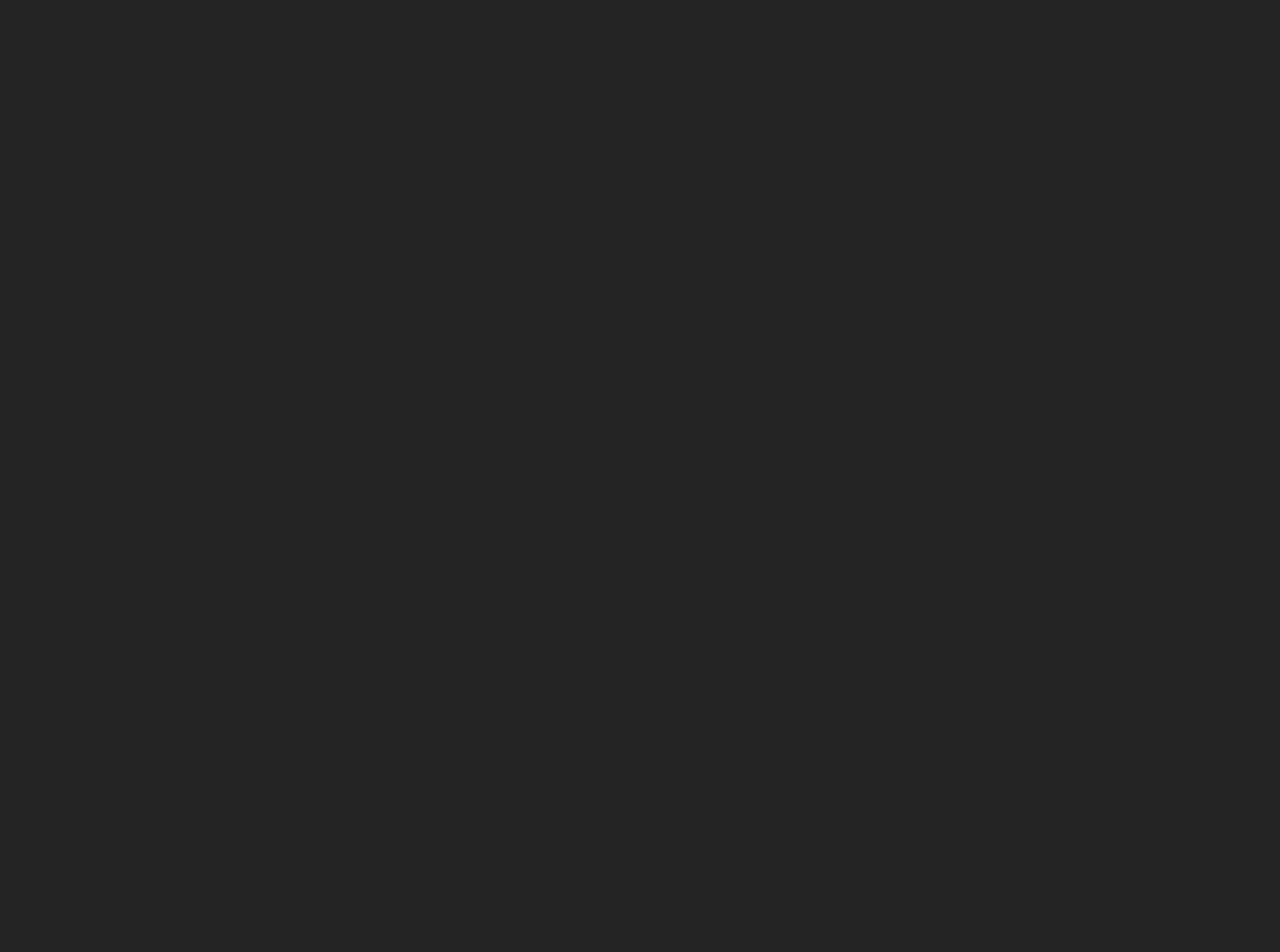
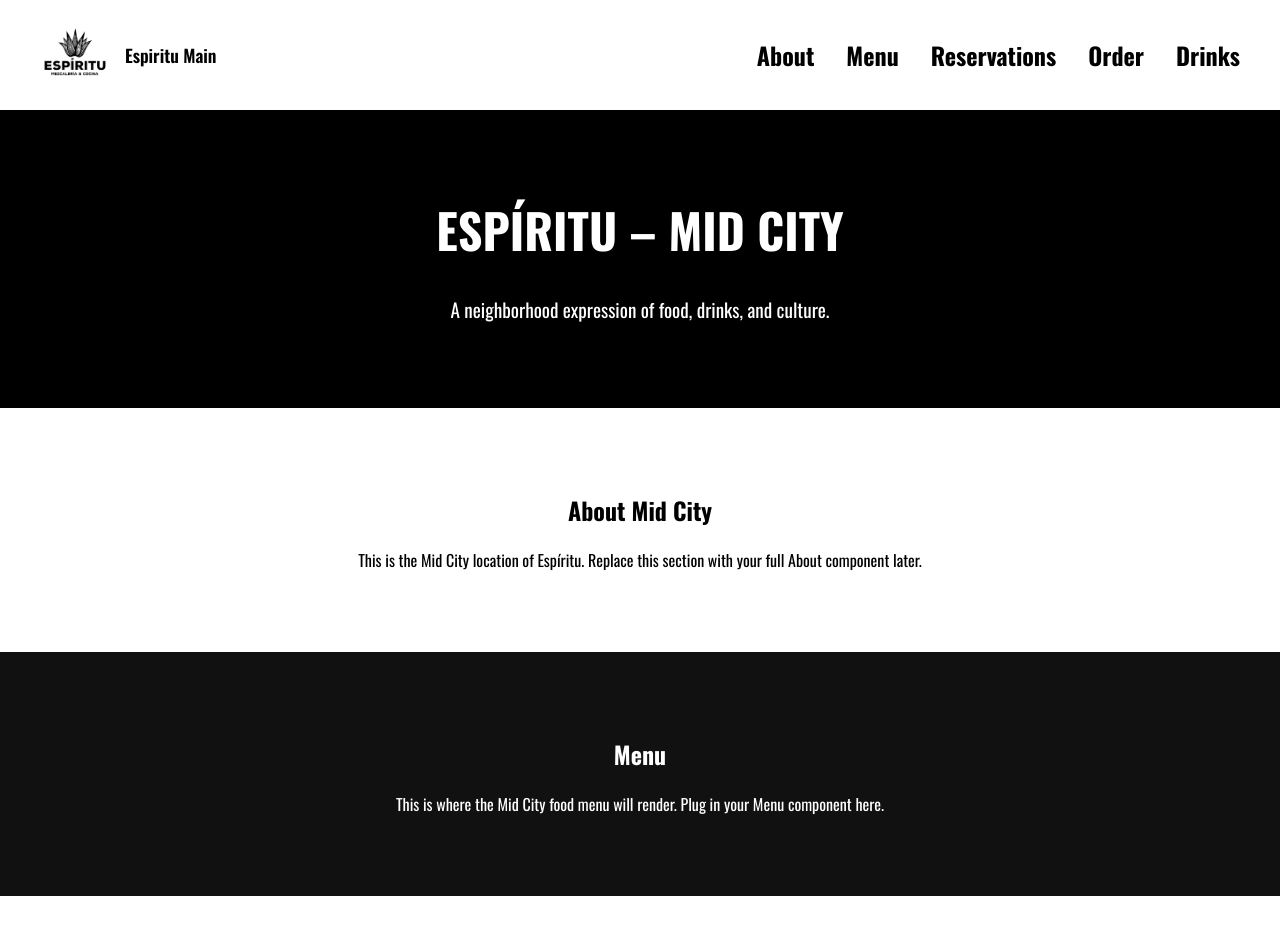
Before and after one commit to ravenhillh/espiritu-site, a React (Vite) app: page /midcity in a window 1280 px wide. Before the commit this address had no page. Shown: the top 952 px of the page. Before the commit the page ends 800 px from the top, so only its background shows below. Built offline with nearby package versions, Linux system fonts and the light colour scheme; a web font is replaced by a local one.

Commit message:
add in midcity started

```diff
--- a/src/App.tsx
+++ b/src/App.tsx
@@ -16,6 +16,7 @@
 import CoffeeAndTeaMenu from "./components/CoffeeAndTeaMenu";
 import MenuPage from "./components/MenuPage";
 import Contact from "./components/Contact";
+import MidCity from "./components/MidCity";
 
 const App = () => {
   return (
@@ -39,6 +40,7 @@
             <Route path="coffee and tea" element={<CoffeeAndTeaMenu />} />{" "}
           </Route>
         </Route>
+        <Route path="midcity" element={<MidCity />} />
       </Routes>
     </Router>
   );
--- /dev/null
+++ b/src/components/MidCity.tsx
@@ -0,0 +1,120 @@
+import { useState } from "react";
+import { Link } from "react-router-dom";
+import EspiIcon from "../assets/espi.jpg";
+
+const MidCity = () => {
+  const [open, setOpen] = useState(false);
+
+  const handleClick = () => {
+    setOpen(false);
+  };
+
+  return (
+    <div className="midcity-page">
+      <div className="midcity-nav">
+        <div className="midcity-left">
+          <Link to="/" className="midcity-home-link">
+            <div className="nav-icon">
+              <img src={EspiIcon} alt="Espi Icon" className="logo-img" />
+            </div>
+            <span className="midcity-home-text">Espiritu Main</span>
+          </Link>
+        </div>
+
+        {/* Desktop Links */}
+        <div className="midcity-nav-links">
+          <a href="#midcity-about">About</a>
+          <a href="#midcity-menu">Menu</a>
+          <a href="#midcity-reservations">Reservations</a>
+          <a href="#midcity-order">Order</a>
+          <a href="#midcity-drinks">Drinks</a>
+        </div>
+
+        {/* Hamburger */}
+        <div
+          className={`midcity-hamburger ${open ? "open" : ""}`}
+          onClick={() => setOpen(!open)}
+        >
+          <span></span>
+          <span></span>
+          <span></span>
+        </div>
+
+        {/* Mobile Menu */}
+        <div className={`midcity-mobile-menu ${open ? "show" : ""}`}>
+          <a href="#midcity-about" onClick={handleClick}>
+            About
+          </a>
+          <a href="#midcity-menu" onClick={handleClick}>
+            Menu
+          </a>
+          <a href="#midcity-reservations" onClick={handleClick}>
+            Reservations
+          </a>
+          <a href="#midcity-order" onClick={handleClick}>
+            Order
+          </a>
+          <a href="#midcity-drinks" onClick={handleClick}>
+            Drinks
+          </a>
+        </div>
+      </div>
+      {/* HERO / TITLE */}
+      <section className="midcity-hero">
+        <h1 className="midcity-title">Espíritu – Mid City</h1>
+        <p className="midcity-subtitle">
+          A neighborhood expression of food, drinks, and culture.
+        </p>
+      </section>
+
+      {/* ABOUT SECTION */}
+      <section id="midcity-about" className="midcity-section light">
+        <h2>About Mid City</h2>
+        <p>
+          This is the Mid City location of Espíritu. Replace this section with
+          your full About component later.
+        </p>
+      </section>
+
+      {/* MENU SECTION */}
+      <section id="midcity-menu" className="midcity-section dark">
+        <h2>Menu</h2>
+        <p>
+          This is where the Mid City food menu will render. Plug in your Menu
+          component here.
+        </p>
+      </section>
+
+      {/* RESERVATIONS SECTION */}
+      <section id="midcity-reservations" className="midcity-section light">
+        <h2>Reservations</h2>
+        <p>Reservation information for the Mid City location goes here.</p>
+        <button className="resy-button">
+          Book a Table <span className="resy-label">Resy</span>
+        </button>
+      </section>
+
+      {/* ORDER ONLINE SECTION */}
+      <section id="midcity-order" className="order-section">
+        <h2 className="order-title">Order Online</h2>
+        <p className="order-text">
+          Order pickup or delivery from our Mid City location.
+        </p>
+        <a href="#" className="order-button">
+          Start Order
+        </a>
+      </section>
+
+      {/* DRINKS MENU SECTION */}
+      <section id="midcity-drinks" className="midcity-section dark">
+        <h2>Drinks Menu</h2>
+        <p>
+          Cocktails, beer, wine, and more. Replace with your DrinkMenu component
+          later.
+        </p>
+      </section>
+    </div>
+  );
+};
+
+export default MidCity;
--- a/src/components/Nav.tsx
+++ b/src/components/Nav.tsx
@@ -13,20 +13,23 @@
   return (
     <div className="navbar">
       <div className="nav-container">
+        <Link to="/midcity" className="logo">
+          <h2 className="nav-link">Espiritu Mid-City</h2>
+        </Link>
         <Link to="/parties" className="logo">
           <h2 className="nav-link">Parties</h2>
         </Link>
         <Link to="/contact" className="logo">
           <h2 className="nav-link">Contact</h2>
         </Link>
-        <Link to="/menu" className="logo">
-          <h2 className="nav-link">Menu</h2>
-        </Link>
         <Link to="/" className="logo">
           <div className="nav-icon">
             <img src={EspiIcon} alt="Espi Icon" className="logo-img" />
           </div>
         </Link>{" "}
+        <Link to="/menu" className="logo">
+          <h2 className="nav-link">Menu</h2>
+        </Link>
         <Link to="/reservations" className="logo">
           <h2 className="nav-link">Reservations</h2>
         </Link>
@@ -38,6 +41,7 @@
           target="_blank"
           rel="noopener noreferrer"
           className="order-link"
+          style={{ fontWeight: "500" }}
         >
           Order
         </a>
@@ -108,6 +112,11 @@
           </div>
           <div className="menu-links">
             <li>
+              <Link to="/midcity" onClick={toggleMenu}>
+                Espiritu Mid-City
+              </Link>
+            </li>
+            <li>
               <Link to="/parties" onClick={toggleMenu}>
                 Parties
               </Link>
--- a/src/index.css
+++ b/src/index.css
@@ -689,7 +689,166 @@
   line-height: 1.4;
 }
 
+.midcity-page {
+  width: 100%;
+  margin-top: 120px; /* pushes below fixed navbar */
+}
+
+.midcity-hero {
+  text-align: center;
+  padding: 4rem 1rem;
+  background-color: black;
+  color: white;
+}
+
+.midcity-title {
+  font-size: 3rem;
+  font-weight: 900;
+  text-transform: uppercase;
+}
+
+.midcity-subtitle {
+  font-size: 1.2rem;
+  margin-top: 1rem;
+}
+
+.midcity-section {
+  padding: 4rem 1rem;
+  text-align: center;
+}
+
+.midcity-section.light {
+  background-color: white;
+  color: black;
+}
+
+.midcity-section.dark {
+  background-color: #111;
+  color: white;
+}
+
+.midcity-nav {
+  position: fixed;
+  top: 0;
+  width: 100%;
+  background: white;
+  color: black;
+  display: flex;
+  justify-content: space-between;
+  align-items: center;
+  padding: 20px 40px;
+  z-index: 1000;
+  box-sizing: border-box;
+}
+
+.midcity-logo {
+  text-decoration: none;
+  font-weight: bold;
+  color: black;
+  font-size: 1.2rem;
+}
+
+/* DESKTOP LINKS */
+.midcity-nav-links {
+  display: flex;
+  gap: 2rem;
+}
+
+.midcity-nav-links a {
+  text-decoration: none;
+  color: black;
+  font-weight: 700;
+  font-size: x-large;
+}
+
+.midcity-nav-links a:hover {
+  text-decoration: underline;
+}
+
+/* HAMBURGER */
+.midcity-hamburger {
+  display: none;
+  flex-direction: column;
+  justify-content: space-between;
+  height: 20px;
+  width: 25px;
+  cursor: pointer;
+}
+
+.midcity-hamburger span {
+  height: 2px;
+  width: 100%;
+  background: black;
+  transition: 0.3s ease;
+}
+
+/* MOBILE MENU */
+.midcity-mobile-menu {
+  position: absolute;
+  top: 100%;
+  right: 40px;
+  background: white;
+  display: flex;
+  flex-direction: column;
+  gap: 1rem;
+  padding: 20px;
+  border-radius: 6px;
+  box-shadow: 0 4px 10px rgba(0, 0, 0, 0.1);
+  display: none;
+}
+
+.midcity-mobile-menu a {
+  text-decoration: none;
+  color: black;
+  font-weight: 500;
+}
+
+/* Prevent content hiding under fixed nav */
+.midcity-page {
+  margin-top: 100px;
+}
+
+.midcity-left {
+  display: flex;
+  align-items: center;
+}
+
+.midcity-home-link {
+  display: flex;
+  align-items: center;
+  gap: 15px;
+  text-decoration: none;
+  color: black;
+  font-weight: 600;
+}
+
+.midcity-home-text {
+  font-size: 1.1rem;
+}
+
+/* Slightly smaller icon than main nav */
+.midcity-nav .nav-icon {
+  width: 70px;
+  height: 70px;
+  top: 0;
+}
+
+html {
+  scroll-behavior: smooth;
+}
+
 @media screen and (max-width: 768px) {
+  .midcity-nav-links {
+    display: none;
+  }
+
+  .midcity-hamburger {
+    display: flex;
+  }
+
+  .midcity-mobile-menu.show {
+    display: flex;
+  }
   .reviews {
     background-size: cover;
     background-position: center;
```
